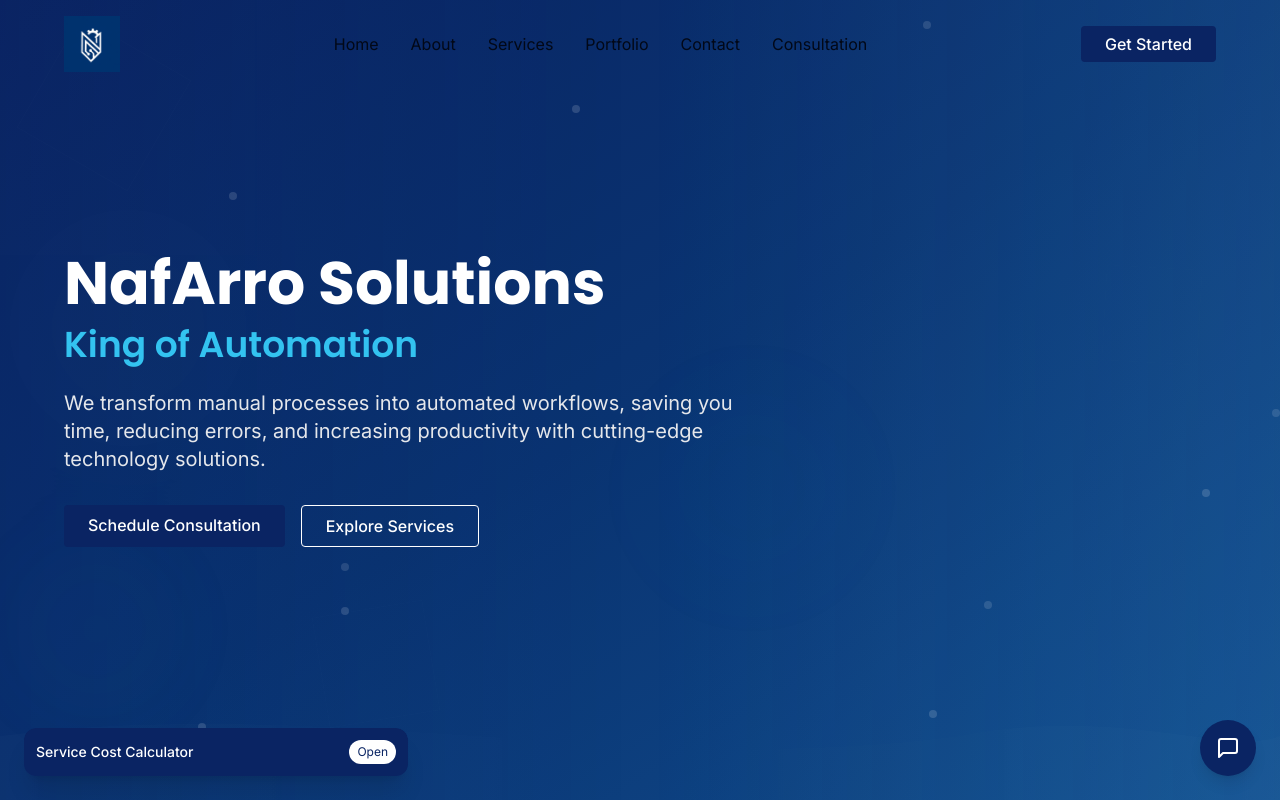
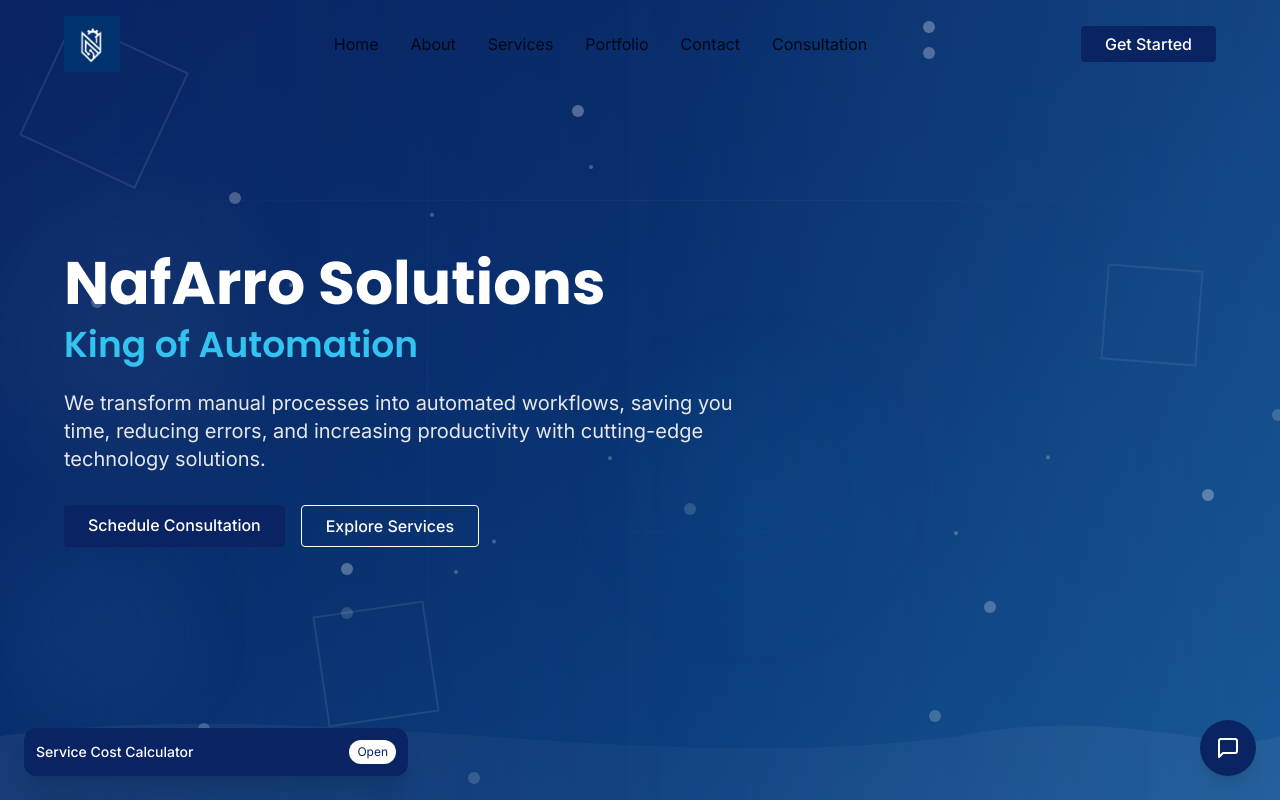
Before and after one commit to Tali1911/king-of-automation-web, a React (Vite) app: page / in a window 1280 px wide. Shown: the top 800 px of the page. Built offline with nearby package versions, Linux system fonts and the light colour scheme.

Commit message:
Adjust animation visibility and intervals

```diff
--- a/src/components/home/HeroSection.tsx
+++ b/src/components/home/HeroSection.tsx
@@ -45,46 +45,62 @@ const HeroSection = () => {
       {/* Professional Animated Background */}
       <div className="absolute inset-0">
         {/* Animated gradient overlay */}
-        <div className="absolute inset-0 bg-gradient-to-r from-primary/20 via-transparent to-accent/20 animate-pulse-slow" />
+        <div className="absolute inset-0 bg-gradient-to-r from-primary/30 via-transparent to-accent/30 animate-pulse" style={{ animationDuration: '4s' }} />
 
-        {/* Floating geometric shapes */}
-        <div className="absolute inset-0 opacity-5">
+        {/* Floating geometric shapes - More visible */}
+        <div className="absolute inset-0 opacity-20">
           {/* Large hexagons */}
-          <div className="absolute top-10 left-10 w-32 h-32 border border-white/30 transform rotate-45 animate-spin" style={{ animationDuration: '20s' }} />
-          <div className="absolute top-1/3 right-20 w-24 h-24 border border-white/20 transform rotate-12 animate-spin" style={{ animationDuration: '25s', animationDirection: 'reverse' }} />
-          <div className="absolute bottom-20 left-1/4 w-28 h-28 border border-white/25 transform -rotate-12 animate-spin" style={{ animationDuration: '30s' }} />
+          <div className="absolute top-10 left-10 w-32 h-32 border-2 border-white/50 transform rotate-45 animate-spin" style={{ animationDuration: '15s' }} />
+          <div className="absolute top-1/3 right-20 w-24 h-24 border-2 border-white/40 transform rotate-12 animate-spin" style={{ animationDuration: '18s', animationDirection: 'reverse' }} />
+          <div className="absolute bottom-20 left-1/4 w-28 h-28 border-2 border-white/45 transform -rotate-12 animate-spin" style={{ animationDuration: '22s' }} />
 
-          {/* Circuit-like lines */}
-          <div className="absolute top-0 left-1/3 w-px h-full bg-gradient-to-b from-transparent via-white/10 to-transparent animate-pulse-slow" />
-          <div className="absolute top-1/4 left-0 w-full h-px bg-gradient-to-r from-transparent via-white/10 to-transparent animate-pulse-slow" style={{ animationDelay: '1s' }} />
-          <div className="absolute bottom-1/3 left-0 w-full h-px bg-gradient-to-r from-transparent via-white/8 to-transparent animate-pulse-slow" style={{ animationDelay: '2s' }} />
+          {/* Circuit-like lines - More prominent */}
+          <div className="absolute top-0 left-1/3 w-px h-full bg-gradient-to-b from-transparent via-white/25 to-transparent animate-pulse" style={{ animationDuration: '3s' }} />
+          <div className="absolute top-1/4 left-0 w-full h-px bg-gradient-to-r from-transparent via-white/25 to-transparent animate-pulse" style={{ animationDelay: '1s', animationDuration: '3s' }} />
+          <div className="absolute bottom-1/3 left-0 w-full h-px bg-gradient-to-r from-transparent via-white/20 to-transparent animate-pulse" style={{ animationDelay: '2s', animationDuration: '3s' }} />
         </div>
 
-        {/* Floating orbs with glow effect */}
-        <div className="absolute inset-0 opacity-10">
-          <div className="absolute top-1/4 left-1/6 w-64 h-64 rounded-full bg-white/20 blur-3xl animate-pulse-slow" />
-          <div className="absolute top-2/3 right-1/6 w-48 h-48 rounded-full bg-accent/30 blur-2xl animate-pulse-slow" style={{ animationDelay: '1.5s' }} />
-          <div className="absolute bottom-1/4 left-1/2 w-56 h-56 rounded-full bg-secondary/20 blur-3xl animate-pulse-slow" style={{ animationDelay: '3s' }} />
+        {/* Floating orbs with glow effect - Enhanced */}
+        <div className="absolute inset-0 opacity-25">
+          <div className="absolute top-1/4 left-1/6 w-64 h-64 rounded-full bg-white/30 blur-3xl animate-pulse" style={{ animationDuration: '5s' }} />
+          <div className="absolute top-2/3 right-1/6 w-48 h-48 rounded-full bg-accent/40 blur-2xl animate-pulse" style={{ animationDelay: '2s', animationDuration: '6s' }} />
+          <div className="absolute bottom-1/4 left-1/2 w-56 h-56 rounded-full bg-secondary/30 blur-3xl animate-pulse" style={{ animationDelay: '4s', animationDuration: '7s' }} />
         </div>
 
-        {/* Animated dots grid */}
-        <div className="absolute inset-0 opacity-15">
-          {Array.from({ length: 12 }).map((_, i) => (
+        {/* Animated dots grid - More visible and faster */}
+        <div className="absolute inset-0 opacity-30">
+          {Array.from({ length: 15 }).map((_, i) => (
             <div
               key={i}
-              className="absolute w-2 h-2 bg-white rounded-full animate-pulse-slow"
+              className="absolute w-3 h-3 bg-white rounded-full animate-pulse"
               style={{
                 top: `${Math.random() * 100}%`,
                 left: `${Math.random() * 100}%`,
-                animationDelay: `${Math.random() * 3}s`,
-                animationDuration: `${2 + Math.random() * 2}s`
+                animationDelay: `${Math.random() * 2}s`,
+                animationDuration: `${1.5 + Math.random() * 1.5}s`
               }}
             />
           ))}
         </div>
 
-        {/* Subtle wave animation */}
-        <div className="absolute bottom-0 left-0 w-full h-32 opacity-5">
+        {/* Moving particles */}
+        <div className="absolute inset-0 opacity-25">
+          {Array.from({ length: 8 }).map((_, i) => (
+            <div
+              key={`particle-${i}`}
+              className="absolute w-1 h-1 bg-white rounded-full animate-bounce"
+              style={{
+                top: `${20 + Math.random() * 60}%`,
+                left: `${10 + Math.random() * 80}%`,
+                animationDelay: `${Math.random() * 3}s`,
+                animationDuration: `${2 + Math.random() * 3}s`
+              }}
+            />
+          ))}
+        </div>
+
+        {/* Enhanced wave animation */}
+        <div className="absolute bottom-0 left-0 w-full h-32 opacity-15">
           <svg
             className="w-full h-full"
             viewBox="0 0 1200 120"
@@ -97,16 +113,16 @@ const HeroSection = () => {
               <animateTransform
                 attributeName="transform"
                 type="translate"
-                values="0,0; 50,0; 0,0"
-                dur="10s"
+                values="0,0; 100,0; 0,0"
+                dur="8s"
                 repeatCount="indefinite"
               />
             </path>
             <defs>
               <linearGradient id="waveGradient" x1="0%" y1="0%" x2="100%" y2="0%">
-                <stop offset="0%" stopColor="white" stopOpacity="0.3" />
-                <stop offset="50%" stopColor="white" stopOpacity="0.1" />
-                <stop offset="100%" stopColor="white" stopOpacity="0.3" />
+                <stop offset="0%" stopColor="white" stopOpacity="0.4" />
+                <stop offset="50%" stopColor="white" stopOpacity="0.2" />
+                <stop offset="100%" stopColor="white" stopOpacity="0.4" />
               </linearGradient>
             </defs>
           </svg>
```
